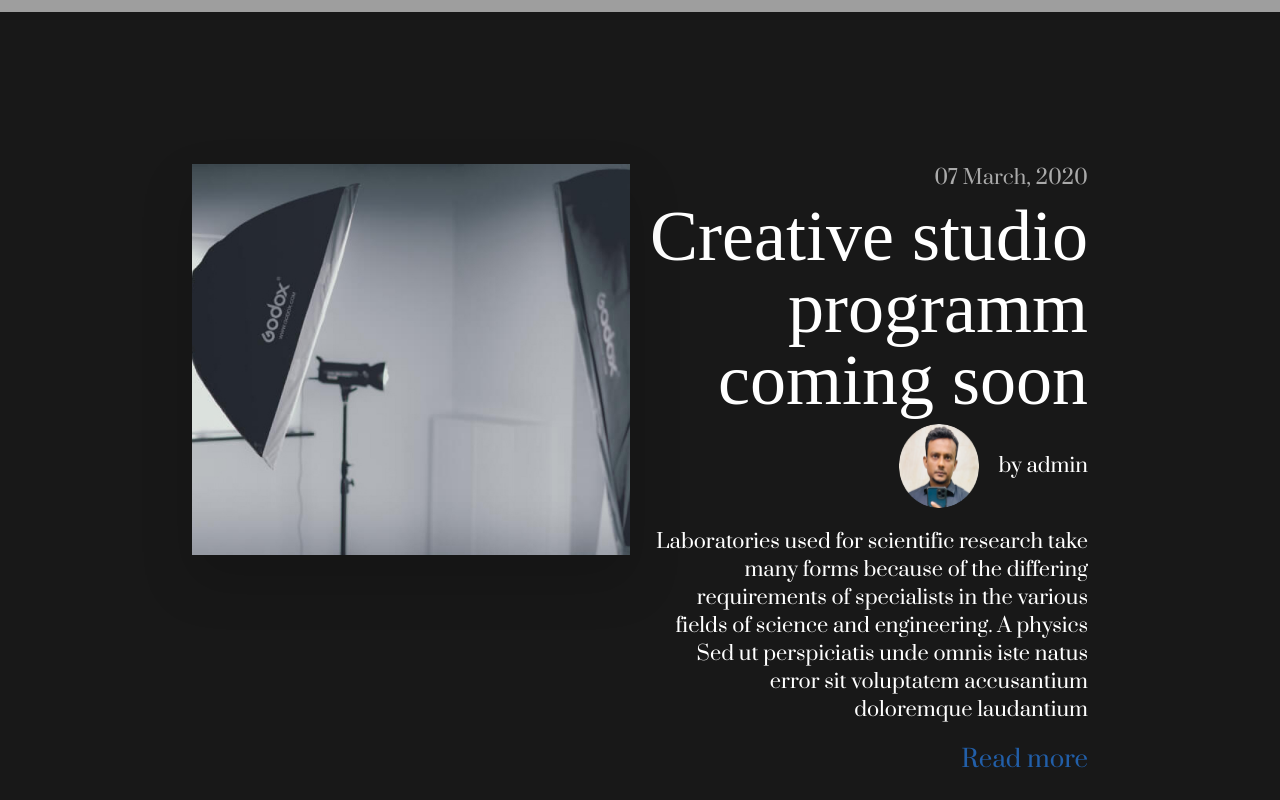
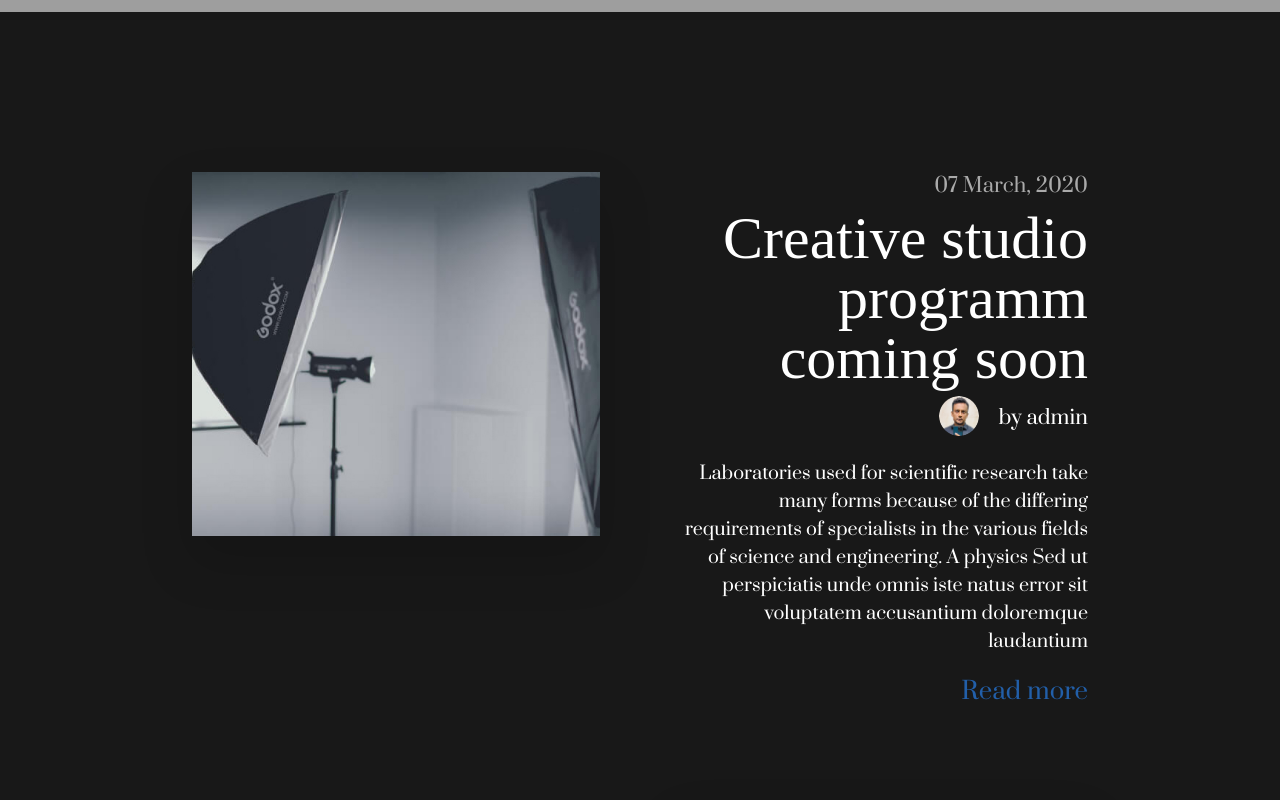
Before and after one commit to UlfathAhmed/btrac-solutions, a React (Vite) app: page / in a window 1280 px wide. Shown: the part 7040-7840 px from the top of the page. Built offline with nearby package versions, Linux system fonts and the light colour scheme; grey boxes are pictures that could not be loaded; a web font is replaced by a local one.

Commit message:
blogpage

```diff
--- a/src/index.css
+++ b/src/index.css
@@ -576,6 +576,9 @@ video {
 .hidden {
   display: none;
 }
+.h-10 {
+  height: 2.5rem;
+}
 .h-20 {
   height: 5rem;
 }
@@ -599,9 +602,6 @@ video {
 }
 .w-14 {
   width: 3.5rem;
-}
-.w-20 {
-  width: 5rem;
 }
 .w-8 {
   width: 2rem;
@@ -671,6 +671,9 @@ video {
 }
 .justify-between {
   justify-content: space-between;
+}
+.gap-20 {
+  gap: 5rem;
 }
 .gap-32 {
   gap: 8rem;
@@ -815,9 +818,6 @@ video {
 .p-5 {
   padding: 1.25rem;
 }
-.p-3 {
-  padding: 0.75rem;
-}
 .px-10 {
   padding-left: 2.5rem;
   padding-right: 2.5rem;
@@ -850,13 +850,13 @@ video {
   padding-top: 2.5rem;
   padding-bottom: 2.5rem;
 }
+.py-12 {
+  padding-top: 3rem;
+  padding-bottom: 3rem;
+}
 .py-14 {
   padding-top: 3.5rem;
   padding-bottom: 3.5rem;
-}
-.py-16 {
-  padding-top: 4rem;
-  padding-bottom: 4rem;
 }
 .py-2 {
   padding-top: 0.5rem;
@@ -894,9 +894,9 @@ video {
   padding-top: 2rem;
   padding-bottom: 2rem;
 }
-.px-3 {
-  padding-left: 0.75rem;
-  padding-right: 0.75rem;
+.py-4 {
+  padding-top: 1rem;
+  padding-bottom: 1rem;
 }
 .pb-10 {
   padding-bottom: 2.5rem;
@@ -1365,11 +1365,6 @@ video {
     padding-right: 12rem;
   }
 
-  .lg\:py-1 {
-    padding-top: 0.25rem;
-    padding-bottom: 0.25rem;
-  }
-
   .lg\:py-14 {
     padding-top: 3.5rem;
     padding-bottom: 3.5rem;
@@ -1383,16 +1378,6 @@ video {
   .lg\:py-20 {
     padding-top: 5rem;
     padding-bottom: 5rem;
-  }
-
-  .lg\:py-10 {
-    padding-top: 2.5rem;
-    padding-bottom: 2.5rem;
-  }
-
-  .lg\:py-12 {
-    padding-top: 3rem;
-    padding-bottom: 3rem;
   }
 
   .lg\:pb-0 {
--- a/src/pages/BlogPage/Partials/BlogCard.jsx
+++ b/src/pages/BlogPage/Partials/BlogCard.jsx
@@ -9,18 +9,18 @@ const BlogCard = () => {
             <div className=' gap-5'>
                 {BlogData.map((item, index) => (
 
-                    <div className={`flex gap-5 py-10 ${index % 2 === 0 ? "text-right " : "text-left flex-row-reverse"}`}>
+                    <div className={`flex gap-20 py-12 ${index % 2 === 0 ? "text-right " : "text-left flex-row-reverse"}`}>
                         <div className='basis-1/2'>
-                            <img src={item.image} alt="BlogPicture" className='w-full drop-shadow-2xl' />
+                            <img src={item.image} alt="BlogPicture" className='w-full drop-shadow-2xl'/>
                         </div>
                         <div className='basis-1/2'>
                             <p className='text-[#AAA] text-xl font-prata font-normal'>{item.date}</p>
-                            <h1 className='text-[#000] dark:text-[#fff] text-7xl font-blackertext font-medium py-2'>{item.headline}</h1>
+                            <h1 className='text-[#000] dark:text-[#fff] text-6xl font-blackertext font-medium py-2'>{item.headline}</h1>
                             <div className={`flex gap-5 ${index % 2 === 0 ? "justify-end" : "justify-start"}`}>
-                                <img src={item.authorimage} alt="Admin Image" className='rounded-full w-20' />
-                                <p className='py-7 dark:text-[#fff] text-xl font-prata font-normal'>{item.authorname}</p>
+                                <img src={item.authorimage} alt="Admin Image" className='rounded-full w-10 h-10' />
+                                <p className='py-2 dark:text-[#fff] text-xl font-prata font-normal'>{item.authorname}</p>
                             </div>
-                            <p className='dark:text-[#fff] font-prata text-xl font-normal py-5'>{item.description}</p>
+                            <p className='dark:text-[#fff] font-prata text-lg font-normal py-5'>{item.description}</p>
                             <button>
                                 <p className='text-[#225FA9] text-2xl font-prata font-normal hover:text-blue-500'>{item.readmore}</p>
                             </button>
```
